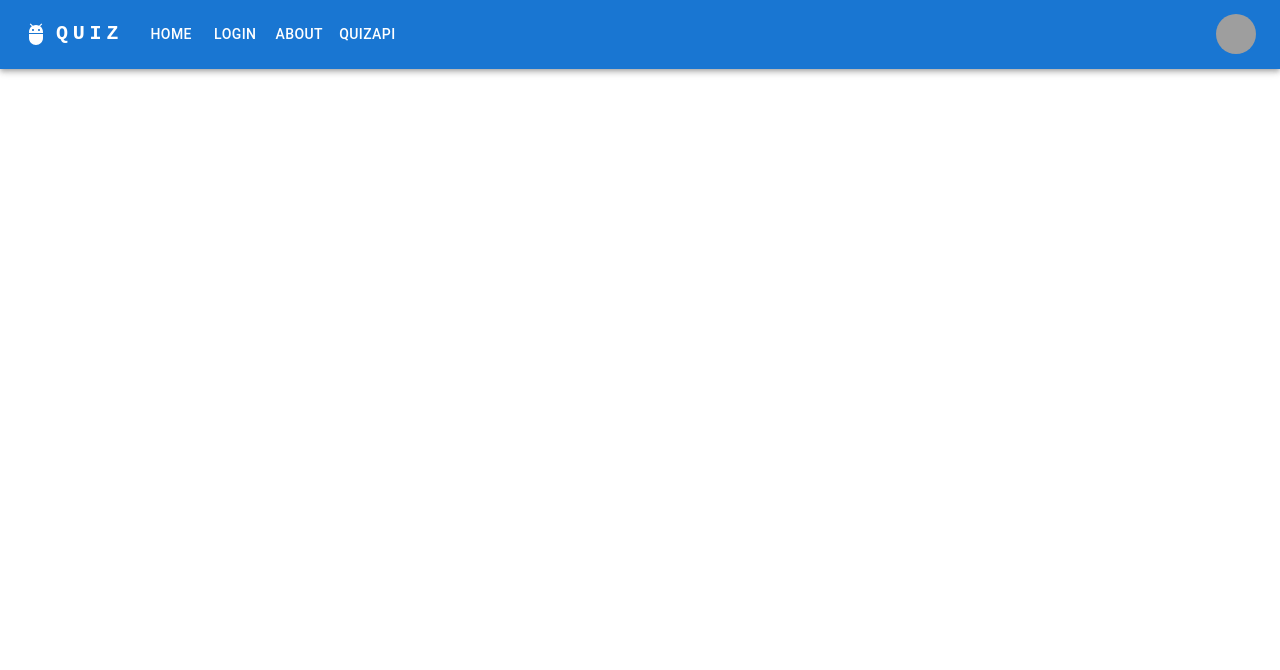
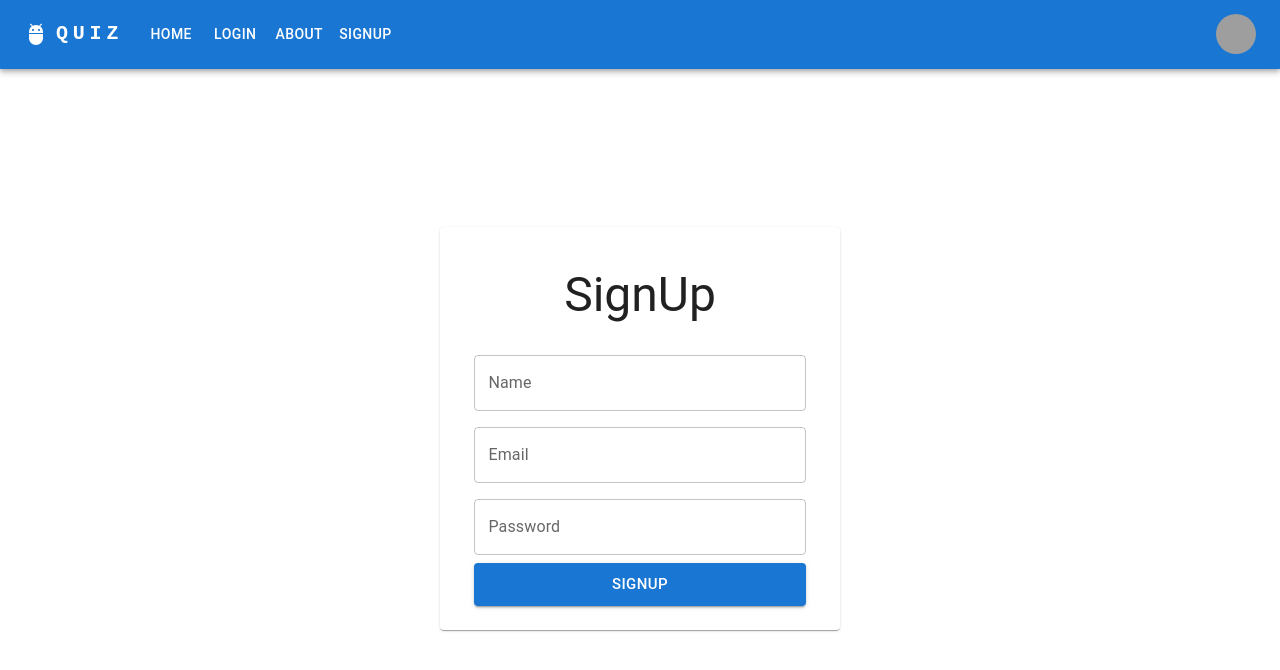
Before and after one commit to MuhammadAbdullahDogar/quiz-app, a React (Create React App) app: page /signup in a window 1280 px wide. Shown: the top 670 px of the page. Built offline with nearby package versions, Linux system fonts and the light colour scheme; grey boxes are pictures that could not be loaded.

Commit message:
add login signup pages

```diff
--- a/src/App.js
+++ b/src/App.js
@@ -5,6 +5,7 @@ import Login from "./pages/Login";
 import Quiz from "./pages/Quiz";
 import QuizApi from "./pages/QuizApi";
 import Home from "./pages/Home";
+import SignUp from "./pages/SignUp";
 
 
 function App() {
@@ -16,8 +17,9 @@ function App() {
           <Route path="home" element={<Home />}></Route>
           <Route path="about" element={<About />}></Route>
           <Route path="login" element={<Login />}></Route>
+          <Route path="signup" element={<SignUp />}></Route>
           <Route path="Quiz" element={<Quiz />}></Route>
-          <Route path="quizapi" element={<QuizApi />}></Route>
+          <Route path="quizapi/:type" element={<QuizApi />}></Route>
         </Routes>
       </div>
     </>
--- a/src/components/Appbar.jsx
+++ b/src/components/Appbar.jsx
@@ -14,7 +14,7 @@ import MenuItem from '@mui/material/MenuItem';
 import AdbIcon from '@mui/icons-material/Adb';
 import {Link} from 'react-router-dom';
 
-const pages = ['Home','login', 'about','QuizApi'];
+const pages = ['Home','login', 'about','Signup'];
 const settings = ['Profile', 'Account', 'Dashboard', 'Logout'];
 
 function Appbar() {
--- a/src/components/Center.jsx
+++ b/src/components/Center.jsx
@@ -6,7 +6,7 @@ const Center = (props) => {
             direction="column"
             alignItems="center"
             justifyContent="center"
-            sx={{ minHeight: '100vh' }}>
+            sx={{ minHeight: '90vh'}}>
             <Grid item xs={1}>
                 {props.children}
             </Grid>
--- /dev/null
+++ b/src/helper/index.js
@@ -0,0 +1,3 @@
+export const getFormatedTime = sec => {
+    return Math.floor(sec / 60).toString().padStart(2, '0') + ':' + Math.floor(sec % 60).toString().padStart(2, '0')
+}
--- a/src/pages/Home.jsx
+++ b/src/pages/Home.jsx
@@ -1,10 +1,35 @@
 import React from 'react'
 import { Typography } from '@mui/material'
+import Box from '@mui/material/Box';
+import Grid from '@mui/material/Grid';
+import Center from '../components/Center';
+import { Link } from "react-router-dom"
 
 const Home = () => {
     return (
         <>
-            <Typography variant="h1">Home</Typography>
+            <Box sx={{ width: '100%',margin:20 }}>
+                    <Grid container rowSpacing={1} columnSpacing={{ xs: 1, sm: 2, md: 3 }}>
+                        <Grid item xs={4}>
+                            <Link to="/quizapi/18" style={{ textDecoration: "none" }}><Typography variant="h5">Computer Science</Typography></Link>
+                        </Grid>
+                        <Grid item xs={4} >
+                            <Link to="/quizapi/9" style={{ textDecoration: "none" }}><Typography variant="h5">General Knowledge</Typography></Link>
+                        </Grid>
+                        <Grid item xs={4} >
+                            <Link to="/quizapi/23" style={{ textDecoration: "none" }}><Typography variant="h5">History</Typography></Link>
+                        </Grid>
+                        <Grid item xs={4} >
+                            <Typography variant="h5">Math</Typography>
+                        </Grid>
+                        <Grid item xs={4} >
+                            <Typography variant="h5">Quiz 5</Typography>
+                        </Grid>
+                        <Grid item xs={4} >
+                            <Typography variant="h5">Quiz 6</Typography>
+                        </Grid>
+                    </Grid>
+                </Box>
         </>
     )
 }
--- a/src/pages/Login.jsx
+++ b/src/pages/Login.jsx
@@ -3,6 +3,7 @@ import { Button, Card, CardContent, TextField, Typography } from '@mui/material'
 import Box from '@mui/material/Box';
 import Center from '../components/Center';
 import UseForm from '../../src/hooks/useForm';
+
 const getFreshModel = () => ({
     password: '',
     email: ''
@@ -21,8 +22,8 @@ const Login = () => {
 
     const login = e => {
         e.preventDefault();
-        console.log(values);
-          if (validate()){
+        // console.log(values);
+        if (validate()) {
             console.log("valide");
         }
     }
@@ -35,6 +36,7 @@ const Login = () => {
         return Object.values(temp).every(x => x === "")
     }
     return (
+        <>
             <Center>
                 <Card sx={{ width: 400 }}>
                     <CardContent sx={{ textAlign: 'center' }}>
@@ -67,12 +69,13 @@ const Login = () => {
                                     type="submit"
                                     variant="contained"
                                     size="large"
-                                sx={{ width: '90%' }}>Start</Button>
+                                    sx={{ width: '90%' }}>Login</Button>
                             </form>
                         </Box>
                     </CardContent>
                 </Card>
             </Center>
+        </>
     )
 }
 
--- a/src/pages/Quiz.jsx
+++ b/src/pages/Quiz.jsx
@@ -48,8 +48,8 @@ const Quiz = ({ quiz }) => {
                             >
                                 <FormControlLabel value={ quiz.incorrect_answers[0] } control={<Radio />} label={ quiz.incorrect_answers[0] } />
                                 <FormControlLabel value={ quiz.incorrect_answers[1] } control={<Radio />} label={ quiz.incorrect_answers[1] } />
+                                <FormControlLabel value={ quiz.correct_answer}  control={<Radio />} label={ quiz.correct_answer } />
                                 <FormControlLabel value={ quiz.incorrect_answers[2] }  control={<Radio />} label={ quiz.incorrect_answers[2] } />
-                                <FormControlLabel value={ quiz.correct_answer}  control={<Radio />} label={ quiz.correct_answer } />
                             </RadioGroup>
                             <FormHelperText>{helperText}</FormHelperText>
                             <Button sx={{ mt: 1, mr: 1 }} type="submit" variant="outlined">
--- a/src/pages/QuizApi.jsx
+++ b/src/pages/QuizApi.jsx
@@ -1,28 +1,25 @@
 import React, { useState, useEffect } from 'react'
+import { useParams } from "react-router-dom"
+// import Quiz from './Quiz'
 import Quiz from './StartQuiz'
-
 const QuizApi = () => {
     const [quizList, setQuizList] = useState([])
+    const {type} = useParams()
 
     useEffect(() => {
-        getData()
-    }, [])
-
-    const getData = () => {
-        fetch(`https://opentdb.com/api.php?amount=10&category=18&difficulty=easy&type=multiple`)
+        fetch(`https://opentdb.com/api.php?amount=10&category=${type}&difficulty=easy&type=multiple`)
             .then(res => res.json())
             .then(data => setQuizList(data.results))
-    }
+    }, [type])
+
+    console.log(quizList);
     return (
         <div>
             {
+
                 quizList.map(quiz => (
                     <Quiz quiz={quiz} />
                 ))
-
-                // quizList.map(quiz => (
-                //     <Quiz quiz={quiz} />
-                // ))
             }
         </div>
     )
--- /dev/null
+++ b/src/pages/SignUp.jsx
@@ -0,0 +1,53 @@
+import React from 'react'
+import { Button, Card, CardContent, TextField, Typography } from '@mui/material'
+import Box from '@mui/material/Box';
+import Center from '../components/Center';
+
+const SignUp = () => {
+    const signup = e => {
+        e.preventDefault();
+    }
+    return (
+        <Center>
+            <Card sx={{ width: 400 }}>
+                <CardContent sx={{ textAlign: 'center' }}>
+                    <Typography variant="h3" sx={{ my: 3 }}>
+                        SignUp
+                    </Typography>
+                    <Box sx={{
+                        '& .MuiTextField-root': {
+                            m: 1,
+                            width: '90%'
+                        }
+                    }}>
+                        <form noValidate autoComplete="off" onSubmit={signup}>
+                            <TextField
+                                label="Name"
+                                name="name"
+                                variant="outlined"
+                            />
+                            <TextField
+                                label="Email"
+                                name="email"
+                                variant="outlined"
+                            />
+                            <TextField
+                                label="Password"
+                                type="password"
+                                name="password"
+                                variant="outlined"
+                            />
+                            <Button
+                                type="submit"
+                                variant="contained"
+                                size="large"
+                                sx={{ width: '90%' }}>SignUp</Button>
+                        </form>
+                    </Box>
+                </CardContent>
+            </Card>
+        </Center>
+    )
+}
+
+export default SignUp
--- a/src/pages/StartQuiz.jsx
+++ b/src/pages/StartQuiz.jsx
@@ -6,18 +6,24 @@ import FormControlLabel from '@mui/material/FormControlLabel';
 import FormControl from '@mui/material/FormControl';
 import FormHelperText from '@mui/material/FormHelperText';
 import FormLabel from '@mui/material/FormLabel';
+import { getFormatedTime } from '../helper';
 
 const StartQuiz = ({ quiz }) => {
     const [value, setValue] = React.useState('');
     const [qnIndex, setQnIndex] = useState(0)
     const [timeTaken, setTimeTaken] = useState(0)
-    // let timer;
+    let timer;
 
-    // const startTimer = () => {
-    //     timer = setInterval(() => {
-    //         setTimeTaken(prev => prev + 1)
-    //     }, [1000])
-    // }
+    const startTimer = () => {
+        timer = setInterval(() => {
+            setTimeTaken(prev => prev + 1)
+        }, [1000])
+    }
+    const handleRadioChange = (event) => {
+        setValue(event.target.value);
+        startTimer();
+
+    };
     return (
         <Card
             sx={{
@@ -25,21 +31,21 @@ const StartQuiz = ({ quiz }) => {
                 '& .MuiCardHeader-action': { m: 0, alignSelf: 'center' }
             }}>
             <CardHeader
-            // title={'Question ' + (qnIndex + 1) + ' of 5'}
-            // action={<Typography>{getFormatedTime(timeTaken)}</Typography>}
+                title={'Question ' + (qnIndex + 1) + ' of 10'}
+                action={<Typography>{getFormatedTime(timeTaken)}</Typography>}
             />
             <Box>
-                {/* <LinearProgress variant="determinate" value={(qnIndex + 1) * 100 / 5} /> */}
+                <LinearProgress variant="determinate" value={(qnIndex + 1) * 100 / 5} />
             </Box>
             <CardContent>
                 <Typography variant="h6">
                     {quiz.question}
                 </Typography>
                 <List>
-                    <FormLabel>{quiz.question}</FormLabel>
                     <RadioGroup
                         name="quiz"
                         value={value}
+                        onChange={handleRadioChange}
                     >
                         <FormControlLabel value={quiz.incorrect_answers[0]} control={<Radio />} label={quiz.incorrect_answers[0]} />
                         <FormControlLabel value={quiz.incorrect_answers[1]} control={<Radio />} label={quiz.incorrect_answers[1]} />
```
Lines whose indentation alone changed are shown as unchanged.
